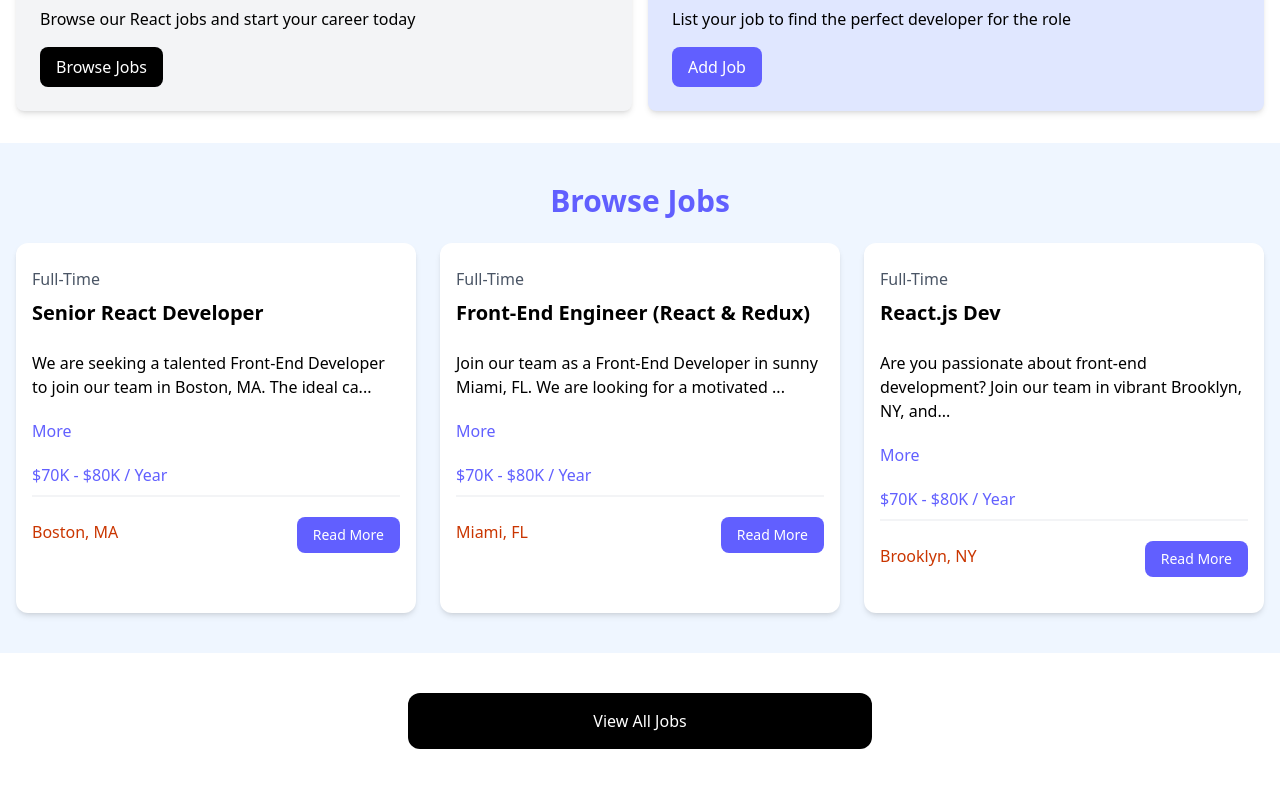
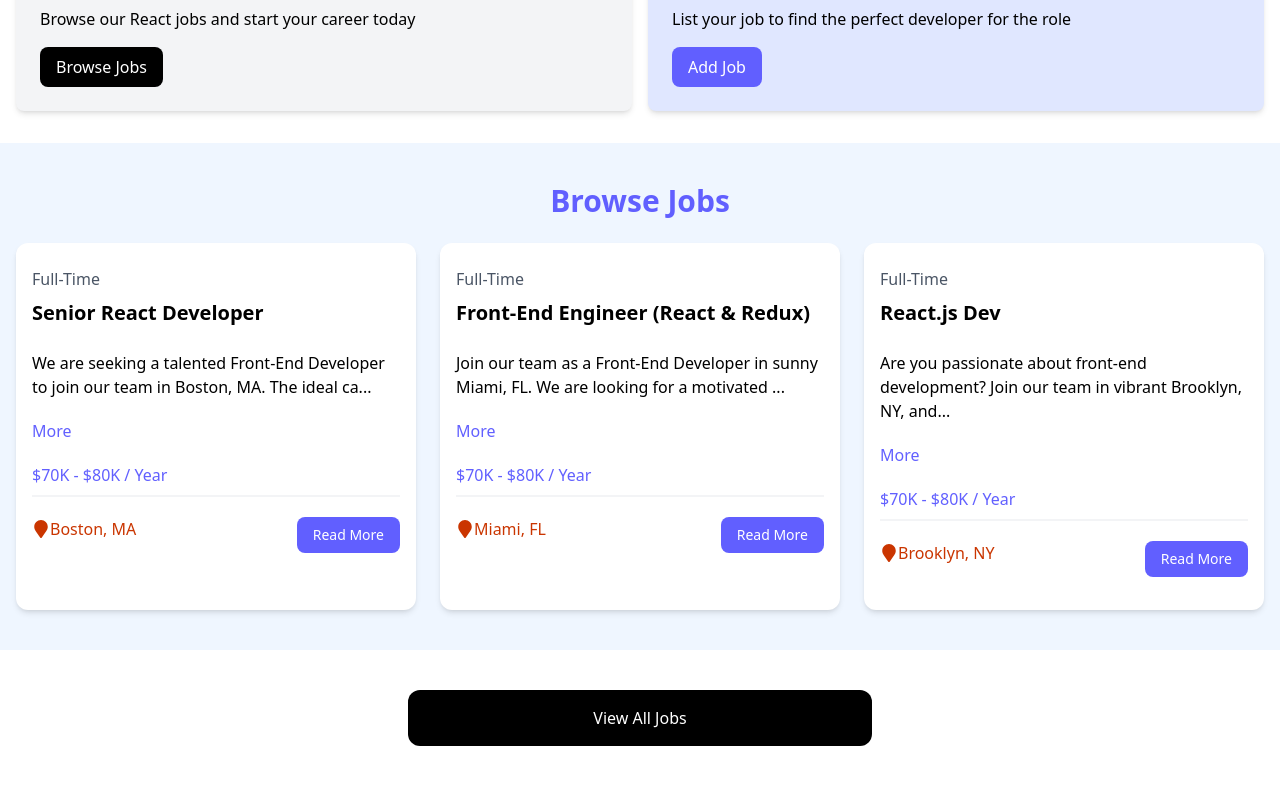
Before and after one commit to ahamed-nisha/reactr, a React (Vite) app: page / in a window 1280 px wide. Shown: the part 506-1293 px from the top of the page. Built offline with nearby package versions, Linux system fonts and the light colour scheme.

Commit message:
React Routers, Icons, and UX functionalities added

```diff
--- a/package.json
+++ b/package.json
@@ -10,8 +10,10 @@
     "preview": "vite preview"
   },
   "dependencies": {
-    "react": "^19.0.0",
-    "react-dom": "^19.0.0"
+    "react": "^19.1.0",
+    "react-dom": "^19.0.0",
+    "react-icons": "^5.5.0",
+    "react-router-dom": "^7.5.1"
   },
   "devDependencies": {
     "@eslint/js": "^9.22.0",
--- a/src/App.jsx
+++ b/src/App.jsx
@@ -1,8 +1,18 @@
+import {
+  Route,
+  createBrowserRouter,
+  createRoutesFromElements,
+  RouterProvider,
+} from "react-router-dom";
 import Navbar from "./components/Navbar";
 import Hero from "./components/Hero";
 import Cards from "./components/Cards";
 import JobListings from "./components/JobListings";
 import ViewAll from "./components/ViewAll";
+
+const router = createBrowserRouter(
+  createRoutesFromElements(<Route index element=<h1></h1> />)
+);
 
 const App = () => {
   return (
@@ -16,7 +26,6 @@ const App = () => {
       <Cards />
       <JobListings />
       <ViewAll />
-
       <script src="js/main.js"></script>
     </>
   );
--- a/src/components/JobListing.jsx
+++ b/src/components/JobListing.jsx
@@ -1,4 +1,5 @@
 import { useState } from "react";
+import { FaMapMarker } from "react-icons/fa";
 
 const JobListing = ({ job }) => {
   const [showFull, setShowFull] = useState(false);
@@ -19,7 +20,7 @@ const JobListing = ({ job }) => {
 
         <button
           onClick={() => setShowFull((prevState) => !prevState)}
-          className="text-indigo-500 mb-5 hover:text-indigo-600"
+          className="text-indigo-500 mb-5 hover:text-indigo-600 hover:underline cursor-pointer"
         >
           {showFull ? "Less" : "More"}
         </button>
@@ -30,7 +31,7 @@ const JobListing = ({ job }) => {
 
         <div className="flex flex-col lg:flex-row justify-between mb-4">
           <div className="text-orange-700 mb-3">
-            <i className="fa-solid fa-location-dot text-lg"></i>
+            <FaMapMarker className="inline text-lg mb-1" />
             {job.location}
           </div>
           <a
```
Also changed, not shown: pages/HomePage.jsx (added), 1 other file (tests, documents, lock files or other folders).
